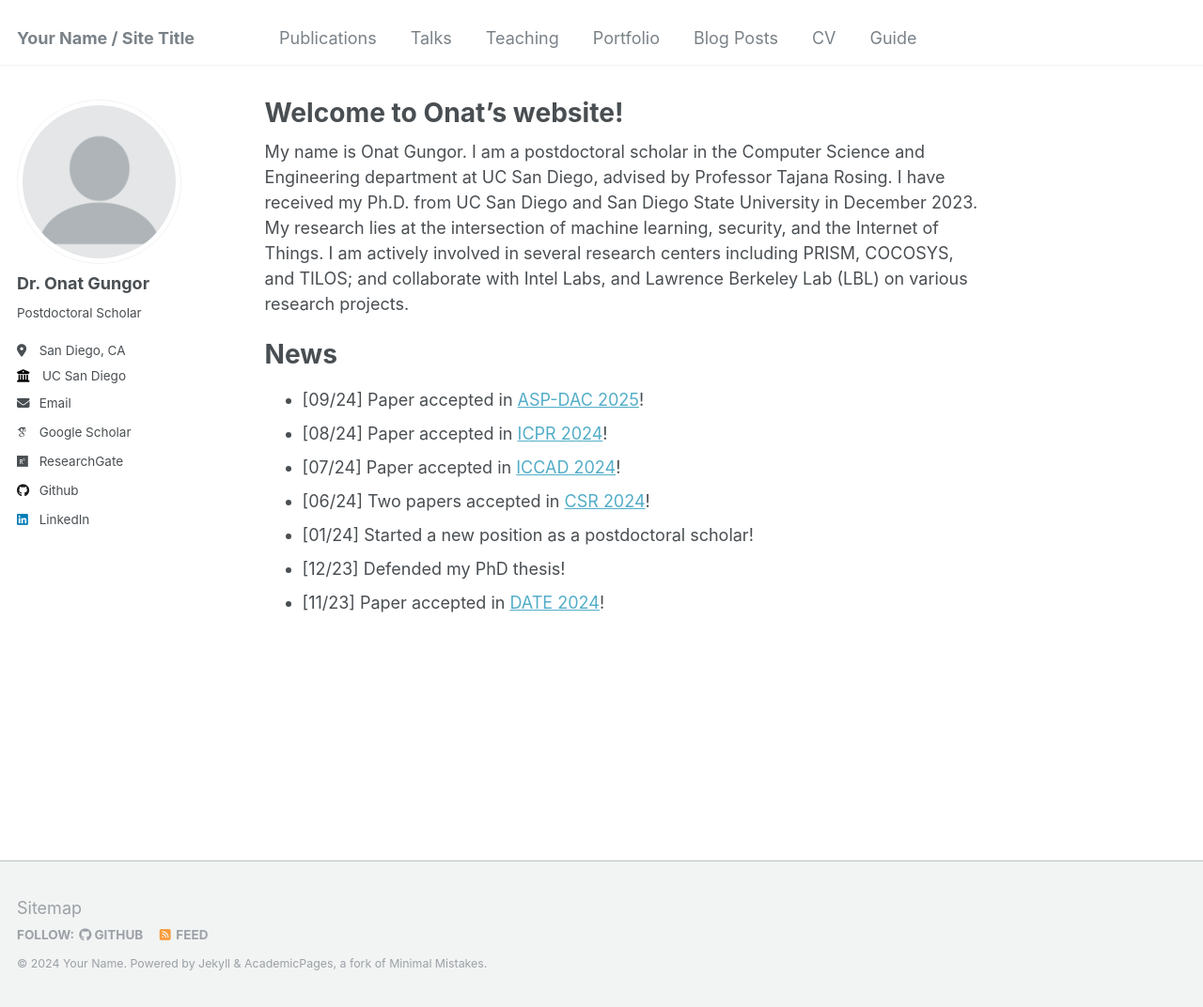
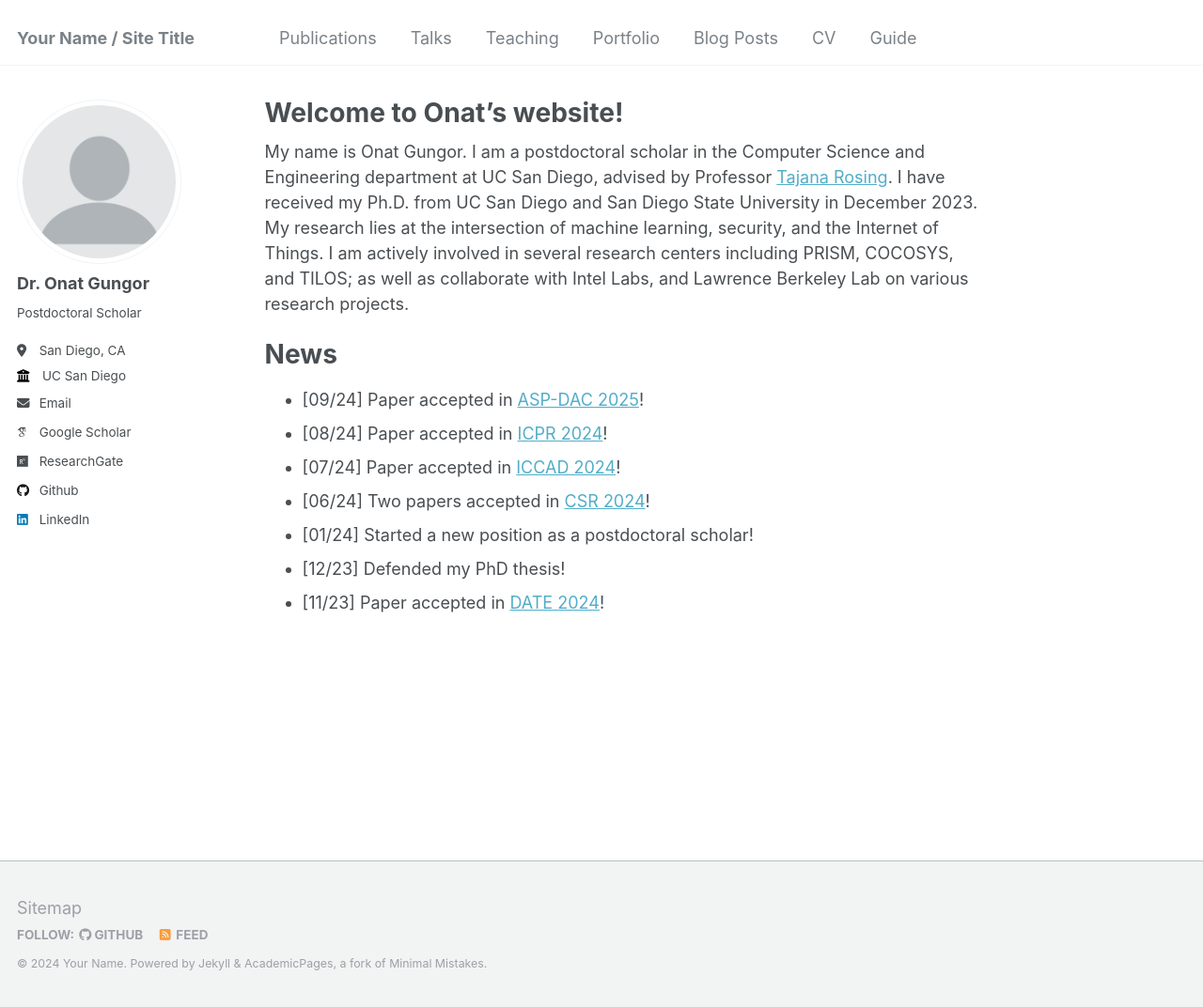
Before and after one commit to onatucsd/onatucsd.github.io, a Jekyll site: the page built from _pages/about.md, in a window 1280 px wide and 1072 px high. Shown: the whole window at 94% size. Built offline with Jekyll 4.4.1, drawn with Linux system fonts in a browser that asks for light colours; some web fonts are replaced.

Commit message:
Update about.md

```diff
--- a/_pages/about.md
+++ b/_pages/about.md
@@ -7,7 +7,7 @@ redirect_from:
   - /about.html
 ---
 
-My name is Onat Gungor. I am a postdoctoral scholar in the Computer Science and Engineering department at UC San Diego, advised by Professor Tajana Rosing. I have received my Ph.D. from UC San Diego and San Diego State University in December 2023. My research lies at the intersection of machine learning, security, and the Internet of Things. I am actively involved in several research centers including PRISM, COCOSYS, and TILOS; and collaborate with Intel Labs, and Lawrence Berkeley Lab (LBL) on various research projects.
+My name is Onat Gungor. I am a postdoctoral scholar in the Computer Science and Engineering department at UC San Diego, advised by Professor [Tajana Rosing](https://cseweb.ucsd.edu/~trosing/). I have received my Ph.D. from UC San Diego and San Diego State University in December 2023. My research lies at the intersection of machine learning, security, and the Internet of Things. I am actively involved in several research centers including PRISM, COCOSYS, and TILOS; as well as collaborate with Intel Labs, and Lawrence Berkeley Lab on various research projects.
 
 News
 ======
```
